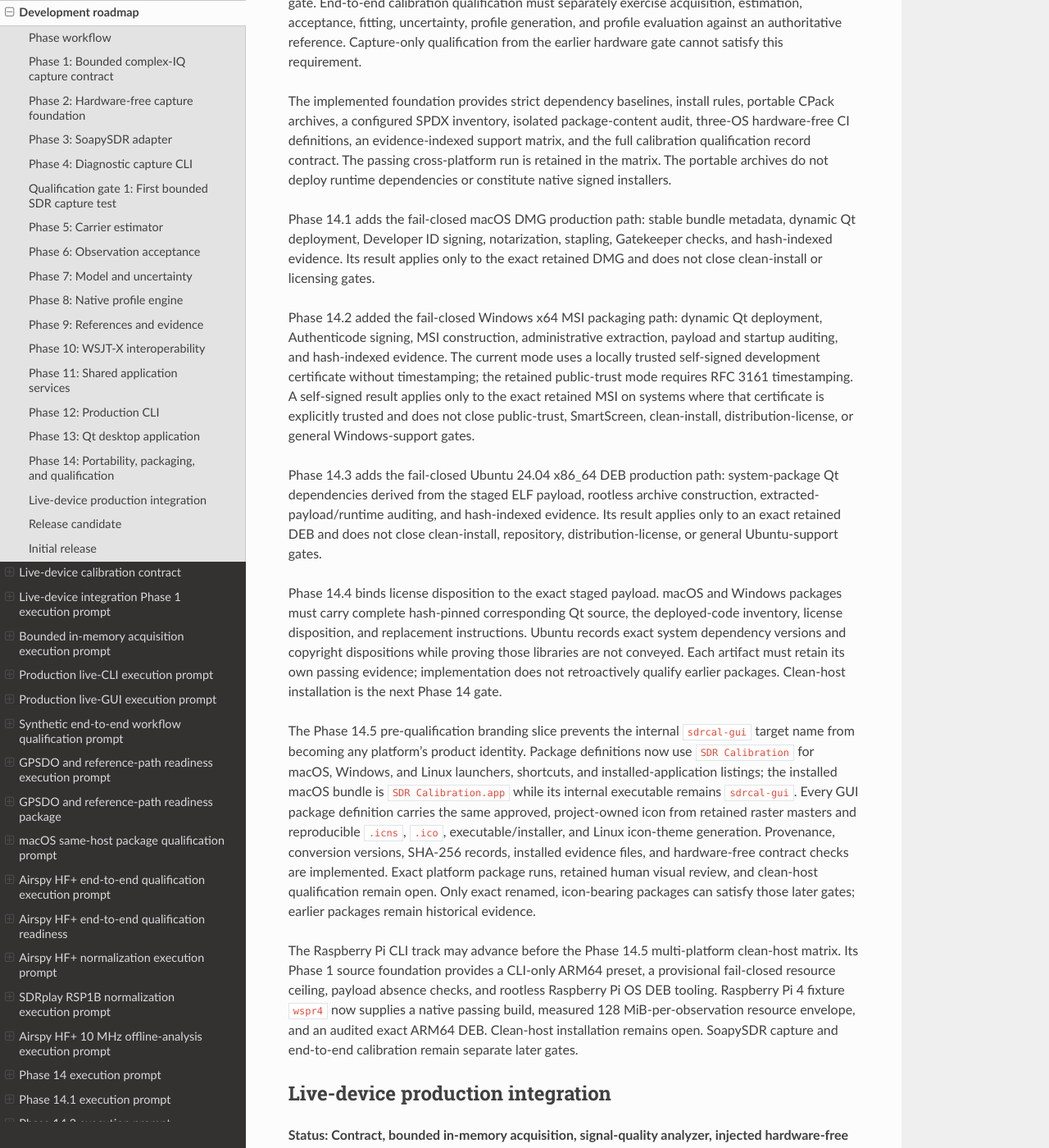
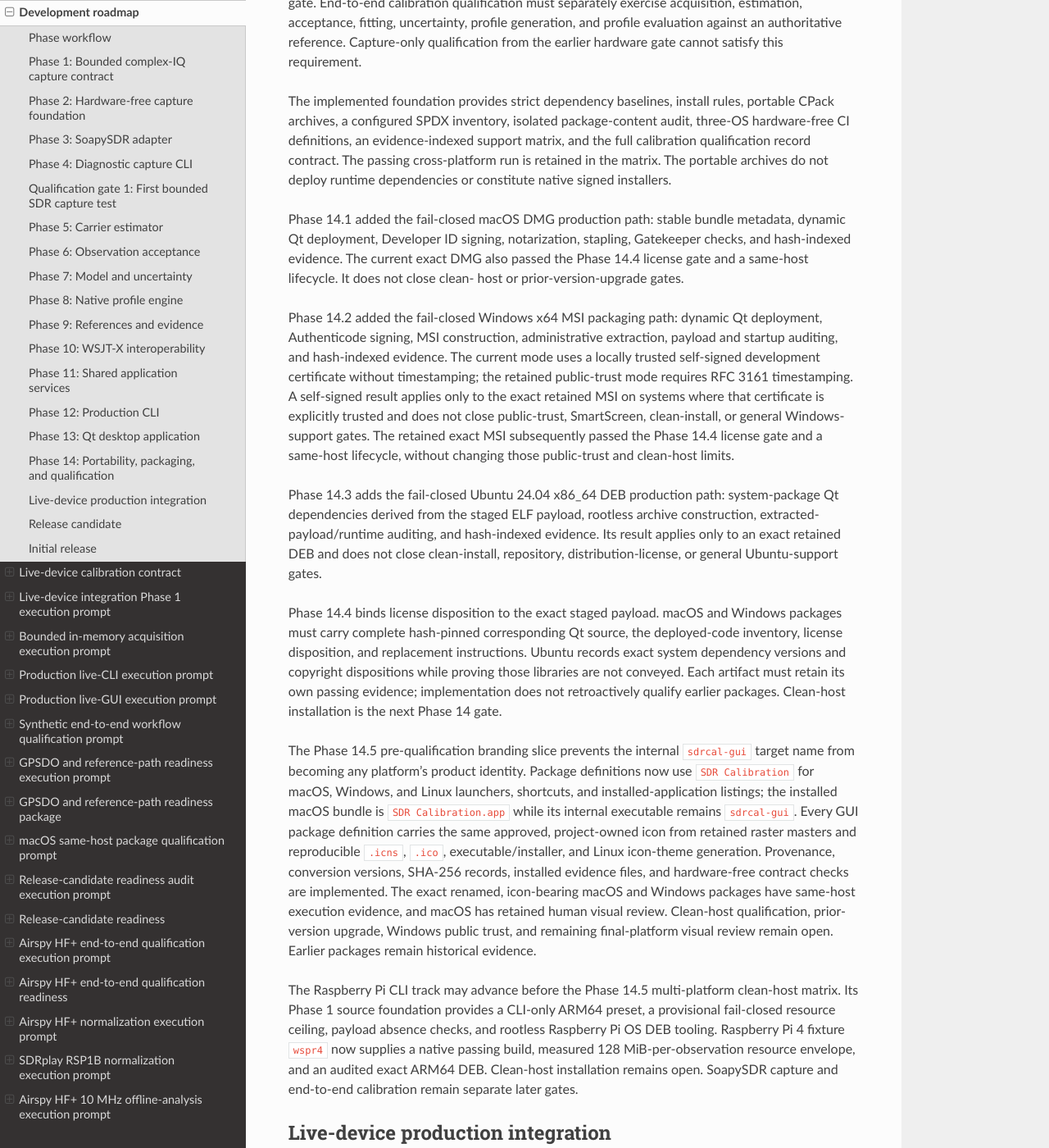
Before and after one commit to lbussy/SDR-Calibration, a Sphinx documentation site: the page built from docs/development/roadmap.md, in a window 1280 px wide and 1400 px high, scrolled down 6013 px. Shown: the whole window at 82% size. Built offline with Sphinx 7.4.7 and the Read the Docs theme 3.1.0, drawn with Linux system fonts in a browser that asks for light colours; some of the changed text lies outside the part shown.

Commit message:
Record release candidate readiness audit

```diff
--- a/docs/development/roadmap.md
+++ b/docs/development/roadmap.md
@@ -58,7 +58,8 @@
 
 ## Phase 3: SoapySDR adapter
 
-**Status: In progress; not yet accepted.**
+**Status: Implemented and hardware-free validated; physical combinations remain
+qualified only by their separate retained evidence.**
 
 Implement deterministic device selection, construction, configuration,
 readback, stream setup, activation, sample-read translation, cleanup, metadata
@@ -256,10 +257,10 @@
 
 ## Phase 14: Portability, packaging, and qualification
 
-**Status: Packaging foundation and exact-payload license-disposition gates
-implemented; hardware-free macOS, Linux, and Windows build/package CI passed.
-Clean-install, remaining artifact-specific signing evidence, device, and
-end-to-end qualification gates remain open.**
+**Status: Packaging foundation and exact-payload license-disposition gates are
+implemented; exact macOS and Windows same-host lifecycles are retained.
+Clean-host, upgrade, Windows public-trust, device, and end-to-end qualification
+gates remain open.**
 
 Establish supported macOS, Linux, and Windows builds; minimum Qt and SoapySDR
 baselines; dependency pinning; dependency inventories or SBOMs; third-party
@@ -282,10 +283,11 @@
 cross-platform run is retained in the matrix. The portable archives do not
 deploy runtime dependencies or constitute native signed installers.
 
-Phase 14.1 adds the fail-closed macOS DMG production path: stable bundle
+Phase 14.1 added the fail-closed macOS DMG production path: stable bundle
 metadata, dynamic Qt deployment, Developer ID signing, notarization, stapling,
-Gatekeeper checks, and hash-indexed evidence. Its result applies only to the
-exact retained DMG and does not close clean-install or licensing gates.
+Gatekeeper checks, and hash-indexed evidence. The current exact DMG also passed
+the Phase 14.4 license gate and a same-host lifecycle. It does not close clean-
+host or prior-version-upgrade gates.
 
 Phase 14.2 added the fail-closed Windows x64 MSI packaging path: dynamic Qt
 deployment, Authenticode signing, MSI construction, administrative extraction,
@@ -294,7 +296,9 @@
 the retained public-trust mode requires RFC 3161 timestamping. A self-signed
 result applies only to the exact retained MSI on systems where that certificate
 is explicitly trusted and does not close public-trust, SmartScreen,
-clean-install, distribution-license, or general Windows-support gates.
+clean-install, or general Windows-support gates. The retained exact MSI
+subsequently passed the Phase 14.4 license gate and a same-host lifecycle,
+without changing those public-trust and clean-host limits.
 
 Phase 14.3 adds the fail-closed Ubuntu 24.04 x86_64 DEB production path:
 system-package Qt dependencies derived from the staged ELF payload, rootless
@@ -320,9 +324,11 @@
 retained raster masters and reproducible `.icns`, `.ico`, executable/installer,
 and Linux icon-theme generation. Provenance, conversion versions, SHA-256
 records, installed evidence files, and hardware-free contract checks are
-implemented. Exact platform package runs, retained human visual review, and
-clean-host qualification remain open. Only exact renamed, icon-bearing packages
-can satisfy those later gates; earlier packages remain historical evidence.
+implemented. The exact renamed, icon-bearing macOS and Windows packages have
+same-host execution evidence, and macOS has retained human visual review.
+Clean-host qualification, prior-version upgrade, Windows public trust, and
+remaining final-platform visual review remain open. Earlier packages remain
+historical evidence.
 
 The Raspberry Pi CLI track may advance before the Phase 14.5 multi-platform
 clean-host matrix. Its Phase 1 source foundation provides a CLI-only ARM64
@@ -378,6 +384,10 @@
 
 ## Release candidate
 
+**Status: Not ready to freeze.** See the
+[release-candidate readiness audit](release-candidate-readiness.md) for the
+current blocker ledger and ordered resumption path.
+
 Freeze a source revision and the initial schema and artifact compatibility
 policy. Complete release notes, known limitations, upgrade and rollback
 guidance, supported offline-update behavior, vulnerability-reporting guidance,
```
Also changed, not shown: other parts of docs/development/roadmap.md (+1 -1 lines), docs/development/index.md (+3 -0 lines), docs/development/platform-and-device-matrix.md (+1 -1 lines), docs/development/release-candidate-readiness-audit-prompt.md (added, +80 -0 lines), docs/development/release-candidate-readiness.md (added, +96 -0 lines), docs/development/status.md (+13 -7 lines), docs/index.md (+2 -0 lines), docs/user-guide/desktop-application.md (+11 -10 lines).
